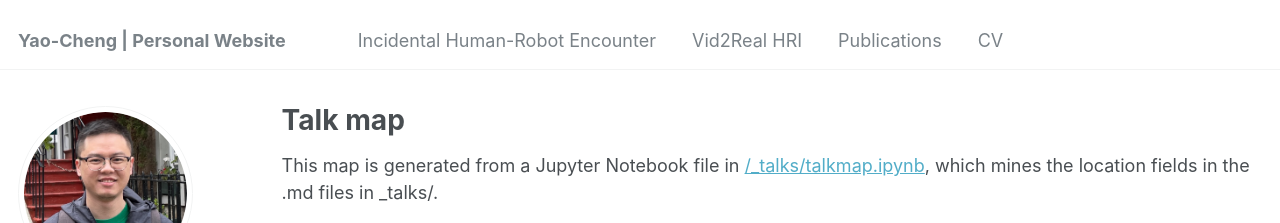
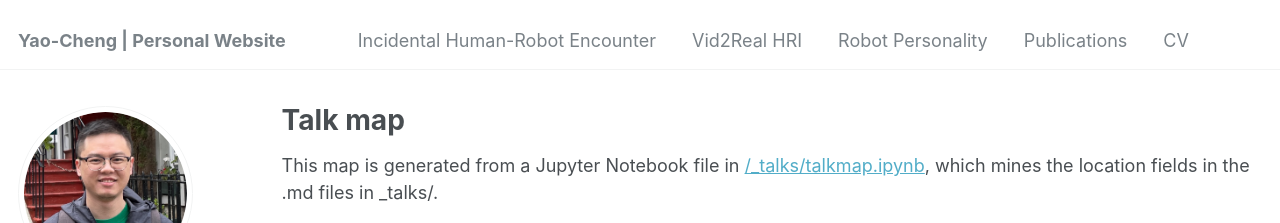
Before and after one commit to yaochengchan/yaochengchan.github.io, a Jekyll site: the page built from _pages/talkmap.html, in a window 1280 px wide. Shown: the top 223 px of the page. Built offline with Jekyll 4.4.1, drawn with Linux system fonts in a browser that asks for light colours; nearby versions of some CDN libraries; some web fonts are replaced.

Commit message:
Update navigation.yml

```diff
--- a/_data/navigation.yml
+++ b/_data/navigation.yml
@@ -4,8 +4,11 @@ main:
     url: /HRE/
   - title: "Vid2Real HRI"
     url: "https://vid2real.github.io/"
+  - title: "Robot Personality"
+    url: /Personality/
   - title: "Publications"
     url: /publications/
+
 
 
   # - title: "Talks"
```
